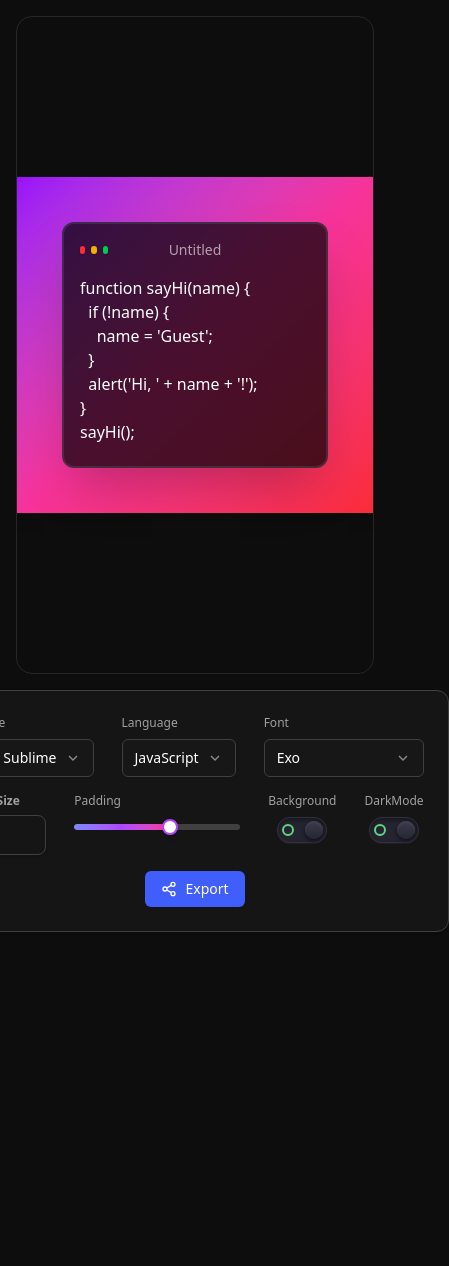
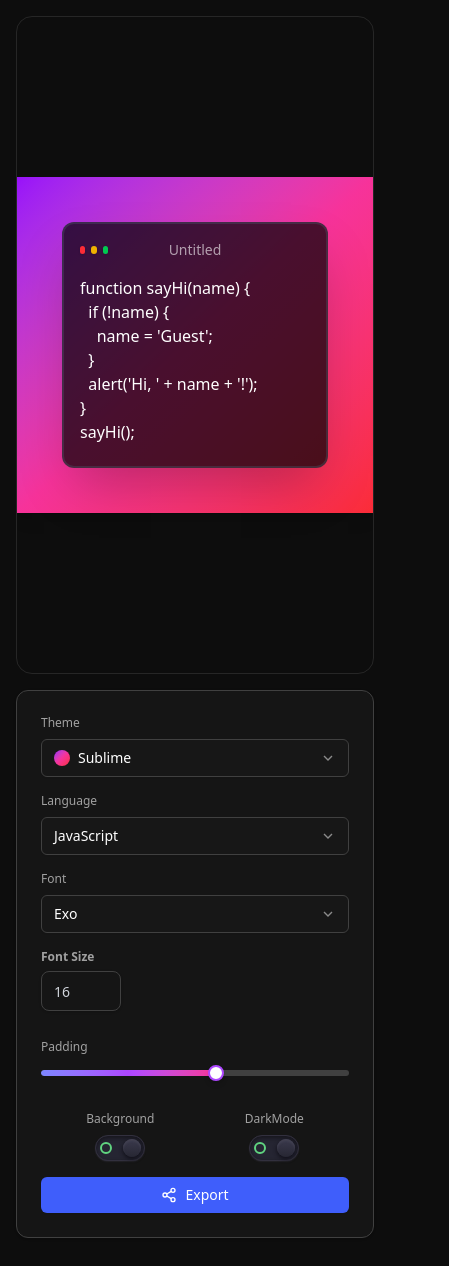
Before and after one commit to Nitesh47kumars/Snippix, a React (Vite) app: page / in a window 390 px wide. Shown: the whole page, 449 px wide, since content can reach past the window. Before the commit the page ends 960 px from the top, so only its background shows below. Built offline with nearby package versions, Linux system fonts and the light colour scheme; a web font is replaced by a local one.

Commit message:
Completed Mobile Responsiveness

```diff
--- a/src/Components/SnippetSettings/ExportButton.jsx
+++ b/src/Components/SnippetSettings/ExportButton.jsx
@@ -1,7 +1,7 @@
 export default function ExportButton() {
     return (
       <button
-        className="inline-flex items-center gap-2 rounded-md text-sm font-medium bg-primary text-primary-foreground shadow-xs hover:bg-primary/70 duration-200 h-9 px-4 py-2"
+        className="max-lg:w-full justify-center inline-flex items-center gap-2 rounded-md text-sm font-medium bg-primary text-primary-foreground shadow-xs hover:bg-primary/70 duration-200 h-9 px-4 py-2"
         type="button"
       >
         <ShareIcon />
--- a/src/Components/SnippetSettings/SnippetSettings.jsx
+++ b/src/Components/SnippetSettings/SnippetSettings.jsx
@@ -1,50 +1,29 @@
 import SnippetTheme from './SnippetTheme';
 import FontSize from './FontSize';
 import Slider from './Slider';
-import ToggleSwitch from './ToggleSwitch';
+import ToggleSwitchs from './ToggleSwitchs'
 import ExportButton from './ExportButton';
 import SnippetLanguage from './SnippetLanguage';
 import SnippetFont from './SnippetFont';
-import { useContext } from 'react';
-import { MyContext } from '../../MyContext';
 
 export default function SnippetSettings() {
-  const {state,dispatch} = useContext(MyContext);
-
-  const handleToggleMode = () =>{
-    dispatch(
-      {
-        type: "SET_MODE",
-        payload: state.mode=== "dark" ? "light" : "dark",
-      }
-    )
-  }
 
   return (
     <div className='flex justify-center h-full pb-3 m-4'>
       <div className="rounded-xl border border-neutral-700 shadow-sm p-6 bg-neutral-900/90">
         <div className="flex items-center justify-center flex-wrap gap-4 sm:gap-6">
-          <div className='max-lg:w-full flex gap-7 max-lg:justify-between'>
+          <div className='max-lg:w-full flex max-sm:flex-col max-sm:gap-4 gap-7 max-lg:justify-between'>
             <SnippetTheme label="Theme" />
             <SnippetLanguage label="Language" />
             <SnippetFont label="Font" />
           </div>
 
-          <div className='max-lg:w-full gap-7 flex justify-between'>
+          <div className='max-lg:w-full gap-7 flex max-sm:flex-col justify-between'>
             <FontSize label="Font Size" />
             <Slider label="Padding" />
-            <ToggleSwitch
-              label="Background"
-              checked={state.background}
-              onChange={() => dispatch({ type: "SET_BACKGROUND" })}
-              />
-            <ToggleSwitch
-              label="DarkMode"
-              checked={state.mode==="dark"}
-              onChange={handleToggleMode}
-              />
+            <ToggleSwitchs/>
           </div>
-            <div className="max-lg:hidden min-h-[60px] w-px bg-neutral-800" />
+            <div className="max-xl:hidden min-h-[60px] w-px bg-neutral-800" />
             <ExportButton />
         </div>
       </div>
--- /dev/null
+++ b/src/Components/SnippetSettings/ToggleSwitchs.jsx
@@ -0,0 +1,32 @@
+import React, { useContext } from 'react'
+import ToggleSwitch from './ToggleSwitch'
+import { MyContext } from '../../MyContext';
+
+const ToggleSwitchs = () => {
+  const {state,dispatch} = useContext(MyContext);
+
+  const handleToggleMode = () =>{
+    dispatch(
+      {
+        type: "SET_MODE",
+        payload: state.mode=== "dark" ? "light" : "dark",
+      }
+    )
+  }
+  return (
+    <div className='max-sm:w-full flex justify-around sm:gap-7'>
+        <ToggleSwitch
+            label="Background"
+            checked={state.background}
+            onChange={() => dispatch({ type: "SET_BACKGROUND" })}
+        />
+        <ToggleSwitch
+            label="DarkMode"
+            checked={state.mode==="dark"}
+            onChange={handleToggleMode}
+        />
+    </div>
+  )
+}
+
+export default ToggleSwitchs
```
